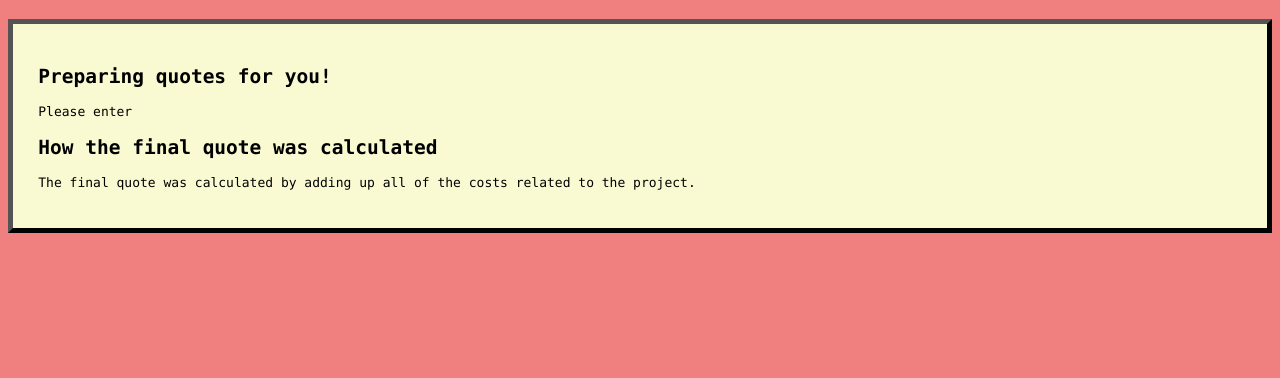
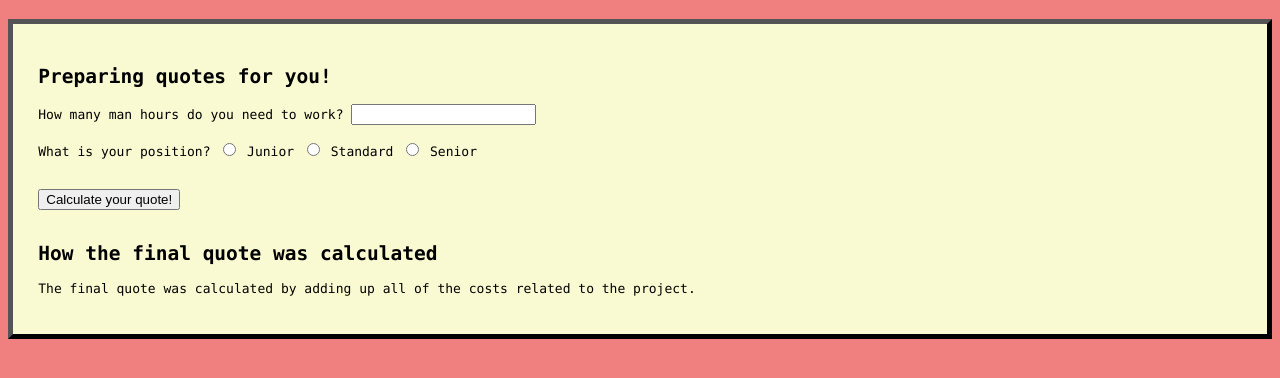
Before and after one commit to Gabrielius-B/CM4025_Coursework, a plain HTML site: page frontend/quotes_and_budgets.html in a window 1280 px wide. Shown: the part 62-440 px from the top of the page. Drawn offline with Linux system fonts and the light colour scheme.

Commit message:
added user form

```diff
--- a/frontend/quotes_and_budgets.html
+++ b/frontend/quotes_and_budgets.html
@@ -11,8 +11,19 @@
 <!-- Cost_per_person  = Number_of_hours_needed x persons_hourly_rate-->
 <div class="mainDiv">
     <h2>Preparing quotes for you!</h2>
-    <p>Please enter </p>
+    <form id="info">
+        <label for="hours">How many man hours do you need to work?</label>
+        <input type="text" id="hours" name="hours" class="form-control" /><br><br>
+        <label for="position">What is your position?</label>
+        <input type="radio" id="junior" name="position" class="form-control">
+        <label for="html">Junior</label>
+        <input type="radio" id="standard" name="position" class="form-control">
+        <label for="css">Standard</label>
+        <input type="radio" id="senior" name="position" class="form-control">
+        <label for="javascript">Senior</label><br><br><br>
+        <input type="button" id="submit" value="Calculate your quote!" class="btn btn-lg"><br><br>
 
+      </form>
     <h2>How the final quote was calculated</h2>
     <p>The final quote was calculated by adding up all of
         the costs related to the project.
```
